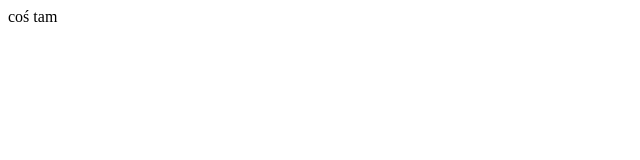
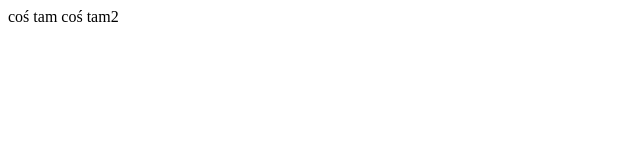
Before and after one commit to piotrekkorsak91/atom, a plain HTML site: page index1.html in a window 1280 px wide. Shown: the full height of the page, 0-640 px from the left. Drawn offline with Linux system fonts and the light colour scheme.

Commit message:
nowy komit

```diff
--- a/index1.html
+++ b/index1.html
@@ -5,5 +5,6 @@
   </title>
   <div>
     coś tam
+    coś tam2
   </div>
 </body>
```
